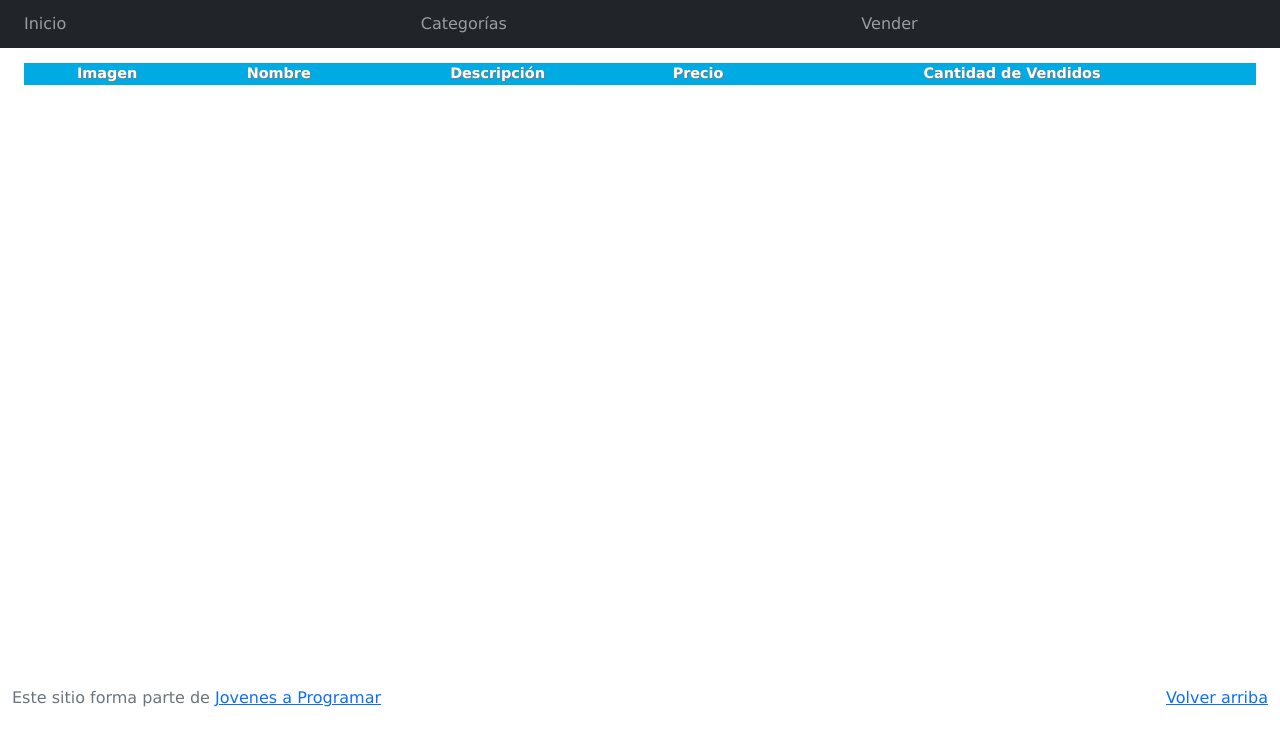
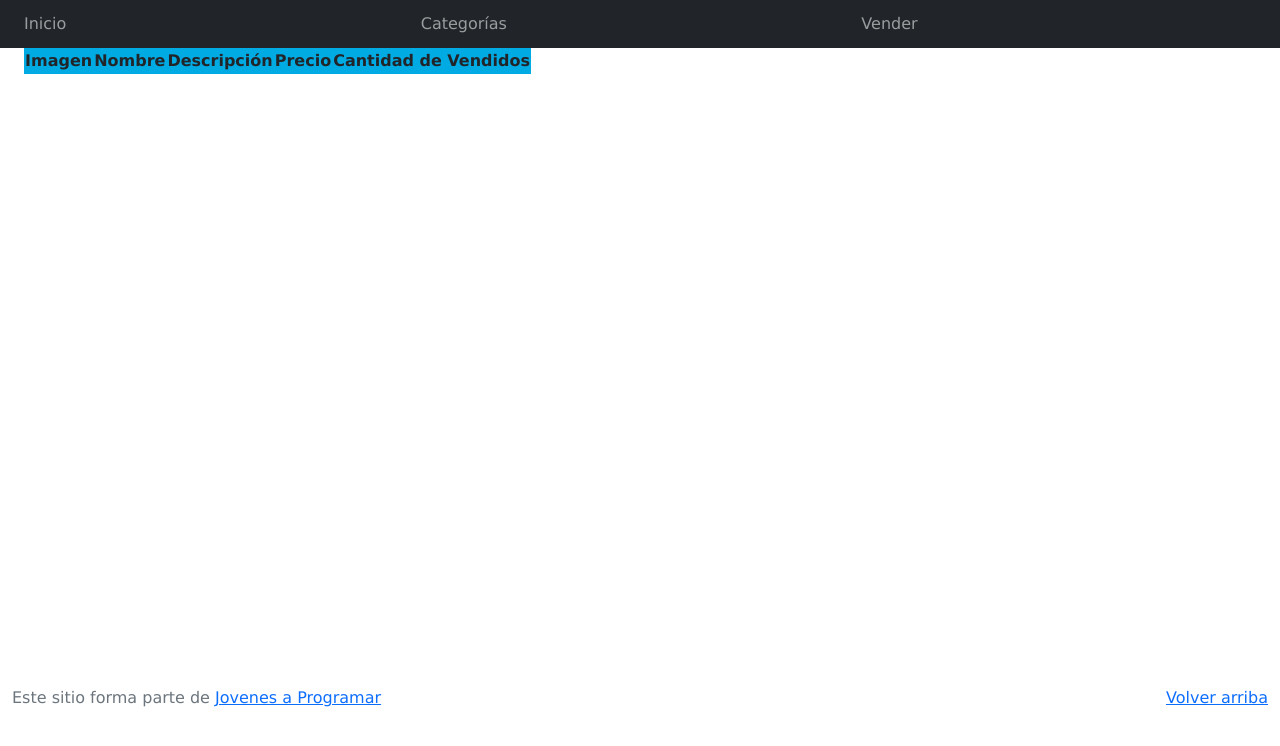
Before and after one commit to antonella32/Proyecto_e-commerce, a plain HTML site: page products.html in a window 1280 px wide. Drawn offline with Linux system fonts and the light colour scheme; no server answers.

Commit message:
peque correccion de css

```diff
--- a/css/styles.css
+++ b/css/styles.css
@@ -253,12 +253,15 @@ a.custom-card:hover {
   border-left: none;
   border-right: none;
   color: rgb(255, 255, 255);
-  background-color: #00ABE4;
   margin: 0;
   padding: 0;
   font-size: 90%;
   text-shadow: 1px 1px 0px  hwb(0 48% 52%);
 
+}
+
+.container table th {
+  background-color: #00ABE4;
 }
 
 
--- a/products.html
+++ b/products.html
@@ -39,7 +39,7 @@
   <main class="pb-5 container">
     <div class="container">
       <div id="autos">
-        <table class="table">
+        <table>
           <thead>
             <tr>
               <th class="header-image">Imagen</th>
```
